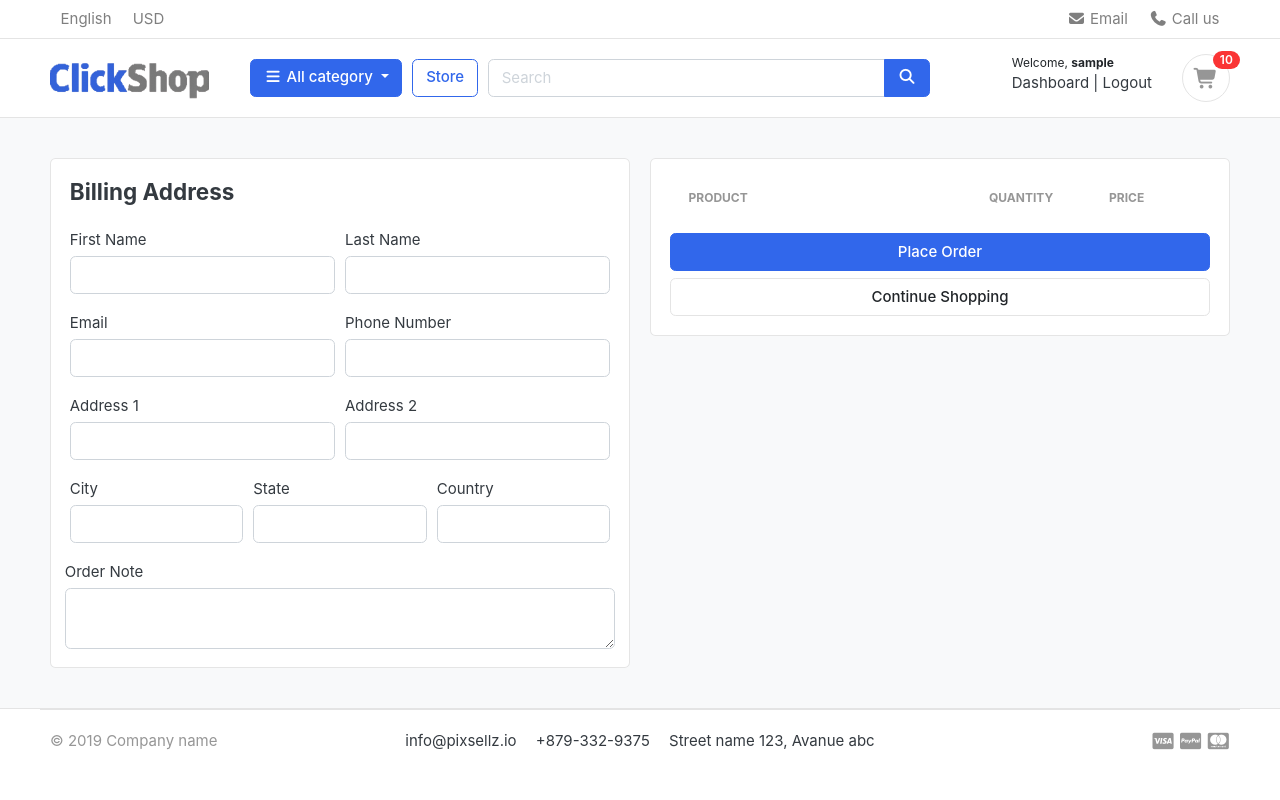
After one commit to Sushank-Code/ClickShop, a Django app: page /cart/checkout/ in a window 1280 px wide. The commit adds this page. Run offline with Django 5.2, Linux system fonts and the light colour scheme; a user stored in the database is signed in; tables that the repository leaves empty hold one stand-in row (values such as "Sample post"); lists and menus that the app fills with data are empty; some libraries are stand-ins or nearby versions; some web fonts are replaced.

Commit message:
grouping cart for logged in user

```diff
--- a/eproject/carts/context_processors.py
+++ b/eproject/carts/context_processors.py
@@ -8,8 +8,13 @@ def Counter(request):
     else :
         try:
             cart = Cart.objects.filter(cart_id = _cart_id(request))
-            cart_items = CartItem.objects.filter(cart = cart[:1])
-            # gettting the first cart Id(Which contain evry product in cart)
+
+            if request.user.is_authenticated:
+                cart_items = CartItem.objects.filter(user = request.user)
+
+            else:
+                cart_items = CartItem.objects.filter(cart = cart[:1])
+                # gettting the first cart Id(Which contain evry product in cart)
 
             for cart_item in cart_items:
                 cart_count += cart_item.quantity
--- a/eproject/carts/models.py
+++ b/eproject/carts/models.py
@@ -1,5 +1,6 @@
 from django.db import models
 from store.models import Product,Variation
+from accounts.models import Account
 
 # Create your models here.
 
@@ -11,9 +12,10 @@ class Cart(models.Model):
         return self.cart_id
 
 class CartItem(models.Model):
+    user = models.ForeignKey(Account,on_delete=models.CASCADE,null=True)
     product = models.ForeignKey(Product, on_delete=models.CASCADE)
     variations = models.ManyToManyField(Variation,blank=True)
-    cart = models.ForeignKey(Cart, on_delete=models.CASCADE)
+    cart = models.ForeignKey(Cart, on_delete=models.CASCADE,null=True)
     quantity = models.IntegerField()
     is_active = models.BooleanField(default=True)
 
--- /dev/null
+++ b/eproject/carts/templates/carts/checkout.html
@@ -0,0 +1,134 @@
+{% extends 'kartapp/base.html' %}
+{% load static %}
+
+{% block content %}
+
+<section class="section-content padding-y bg">
+    <div class="container">
+
+        <!-- ============================ COMPONENT 1 ================================= -->
+        <div class="row">
+            <aside class="col-lg-6">
+                <div class="card">
+                    <div class="card-body">
+                        <h4 class="card-title mb-4">Billing Address</h4>
+                        <form action="" method="post">
+                            {% csrf_token %}
+                            <div class="form-row">
+                                <div class="col form-group">
+                                    <label for="">First Name</label>
+                                    <input type="text" name="first_name" id="" class="form-control" required>
+                                </div>
+                                <div class="col form-group">
+                                    <label for="">Last Name</label>
+                                    <input type="text" name="last_name" id="" class="form-control" required>
+                                </div>
+                            </div>
+                            <div class="form-row">
+                                <div class="col form-group">
+                                    <label for="">Email</label>
+                                    <input type="email" name="email" id="" class="form-control" required>
+                                </div>
+                                <div class="col form-group">
+                                    <label for="">Phone Number</label>
+                                    <input type="text" name="phone" id="" class="form-control" required>
+                                </div>
+                            </div>
+                            <div class="form-row">
+                                <div class="col form-group">
+                                    <label for="">Address 1</label>
+                                    <input type="text" name="address_1" id="" class="form-control" required>
+                                </div>
+                                <div class="col form-group">
+                                    <label for="">Address 2</label>
+                                    <input type="text" name="address_2" id="" class="form-control" required>
+                                </div>
+                            </div>
+                            <div class="form-row">
+                                <div class="col form-group">
+                                    <label for="">City</label>
+                                    <input type="text" name="city" id="" class="form-control" required>
+                                </div>
+                                <div class="col form-group">
+                                    <label for="">State</label>
+                                    <input type="text" name="state" id="" class="form-control" required>
+                                </div>
+                                <div class="col form-group">
+                                    <label for="">Country</label>
+                                    <input type="text" name="country" id="" class="form-control" required>
+                                </div>
+                            </div>
+                            <div class="form-row">
+                                <label for="">Order Note</label>
+                                <textarea name="order_note" id="" rows="2" class="form-control"></textarea>
+                            </div>
+
+
+                    </div>
+                </div> <!-- card.// -->
+
+            </aside> <!-- col.// -->
+            <aside class="col-lg-6">
+
+                <div class="card">
+                    <div class="card-body">
+                        <table class="table table-borderless table-shopping-cart">
+                            <thead class="text-muted">
+                                <tr class="small text-uppercase">
+                                    <th scope="col">Product</th>
+                                    <th scope="col" width="120">Quantity</th>
+                                    <th scope="col" width="120">Price</th>
+
+                                </tr>
+                            </thead>
+                            <tbody>
+                                {% for cart_item in cart_items %}
+                                <tr>
+                                    <td>
+                                        <figure class="itemside align-items-center">
+                                            <div class="aside"><img src="{{ cart_item.product.image.url }}"
+                                                    class="img-sm">
+                                            </div>
+                                            <figcaption class="info">
+                                                <a href="{{ cart_item.product.get_url }}" class="title text-dark">
+                                                    {{ cart_item.product.product_name }}</a>
+                                                <p class="text-muted small">
+                                                    {% if cart_item.variations.all %}
+                                                    {% for item in cart_item.variations.all %}
+                                                    {{item.variation_category | capfirst}} :
+                                                    {{item.variation_value | capfirst}}
+                                                    <br />
+                                                    {% endfor %}
+                                                    {% endif %}
+                                                </p>
+                                            </figcaption>
+                                        </figure>
+                                    </td>
+                                    <td>
+                                        <label for="">{{ cart_item.quantity }}</label>
+                                    </td>
+                                    <td>
+                                        <div class="price-wrap">
+                                            <var class="price">Rs {{ cart_item.sub_total }}</var>
+                                            <small class="text-muted">Rs {{ cart_item.product.price }} each </small>
+                                        </div> <!-- price-wrap .// -->
+                                    </td>
+                                </tr>
+                                {% endfor %}
+                            </tbody>
+                        </table>
+                        <button type="submit" name="submit" class="btn btn-primary btn-block"> Place Order </button>
+                        <a href="{% url 'store' %}" class="btn btn-light btn-block">Continue Shopping</a>
+                        </form>
+                    </div> <!-- card-body.// -->
+                </div> <!-- card.// -->
+
+            </aside> <!-- col.// -->
+
+
+        </div> <!-- row.// -->
+        <!-- ============================ COMPONENT 1 END .// ================================= -->
+    </div> <!-- container .//  -->
+</section>
+
+{% endblock content%}
--- a/eproject/carts/urls.py
+++ b/eproject/carts/urls.py
@@ -6,4 +6,6 @@ urlpatterns = [
     path('add_cart/<int:product_id>/',views.add_cart,name='add_cart'),
     path('remove_cart/<int:product_id>/<int:cart_item_id>/',views.remove_cart,name='remove_cart'),
     path('remove_all/<int:product_id>/<int:cart_item_id>/',views.remove_all,name='remove_all'),
+
+    path("checkout/",views.checkout, name="checkout")
 ]
--- a/eproject/carts/views.py
+++ b/eproject/carts/views.py
@@ -3,6 +3,8 @@ from store.models import Product,Variation
 from carts.models import Cart
 from carts.models import CartItem
 from django.core.exceptions import ObjectDoesNotExist
+
+from django.contrib.auth.decorators import login_required
 
 # Create your views here.
 
@@ -15,65 +17,120 @@ def _cart_id (request):                      # helper function = private & inter
 def add_cart(request,product_id):
 
     product = Product.objects.get(id = product_id)
+    current_user = request.user
 
-    # taking "variation" from user
-    product_variation = []
-    if request.method == "POST":
-        for key, value in request.POST.items():
-            if key != "csrfmiddlewaretoken":
-                # print(key, value)
+    if current_user.is_authenticated:
 
-                try:
-                    variation = Variation.objects.get(product=product, variation_category__iexact = key ,variation_value__iexact = value)
-                    product_variation.append(variation)
-                except Exception as e:
-                    print("Error : ", e)
+        product_variation = []
+        if request.method == "POST":
+            for key, value in request.POST.items():
+                if key != "csrfmiddlewaretoken":
 
-    # This Make sure user has a cart tied to their session
-    cart, created = Cart.objects.get_or_create(cart_id=_cart_id(request))
+                    try:
+                        variation = Variation.objects.get(product=product, variation_category__iexact = key ,variation_value__iexact = value)
+                        product_variation.append(variation)
+                    except Exception as e:
+                        print("Error : ", e)
 
-    is_cart_item_exists = CartItem.objects.filter(cart = cart, product = product).exists()
+        is_cart_item_exists = CartItem.objects.filter(user = current_user, product = product).exists()
 
-    # adding product to cart item & grouping variations
+        if is_cart_item_exists:
+            cart_item = CartItem.objects.filter(user = current_user,product = product )
 
-    if is_cart_item_exists:
-        cart_item = CartItem.objects.filter(product = product ,cart = cart)
+            ex_var_list = []
+            cart_item_id = []
+            for item in cart_item:
+                existing_variations = item.variations.all()
+                ex_var_list.append(list(existing_variations))
+                cart_item_id.append(item.id)
 
-        # getting the existing "variation" and "id" of product which is in cart
-        ex_var_list = []
-        cart_item_id = []
-        for item in cart_item:
-            existing_variations = item.variations.all()
-            ex_var_list.append(list(existing_variations))
-            cart_item_id.append(item.id)
+            if product_variation in ex_var_list:
 
-        # checking current_variation we going to add is already in cart or not
-        if product_variation in ex_var_list:
+                cart_item_index = ex_var_list.index(product_variation)
+                item_id = cart_item_id[cart_item_index]
+                item = CartItem.objects.get(product=product,id=item_id)
+                item.quantity += 1
+                item.save()
 
-            cart_item_index = ex_var_list.index(product_variation)     # getting the index of current_variation
-            item_id = cart_item_id[cart_item_index]                    # accessing the id from above id list
-            item = CartItem.objects.get(product=product,id=item_id)
-            item.quantity += 1
-            item.save()
+            else:
 
-        else:
-            # If we are going to add same product but different variation
-            item = CartItem.objects.create(product=product,cart = cart , quantity = 1)
+                item = CartItem.objects.create(product=product,user = current_user,quantity = 1)
+                if len(product_variation) > 0 :
+                    item.variations.clear()
+                    for variation in product_variation :
+                        item.variations.add(variation)
+
+                item.save()
+
+        else :
+
+            cart_item = CartItem.objects.create(product=product,user=current_user,quantity = 1)
             if len(product_variation) > 0 :
-                item.variations.clear()
-                for variation in product_variation :    # multiple varation here
-                    item.variations.add(variation)
+                cart_item.variations.clear()
+                for variation in product_variation :
+                    cart_item.variations.add(variation)
+        return redirect('cart')
 
-            item.save()
+    else:        # for non authenticated user
 
-    else :
-        # If cart not exist , place the product in cart
-        cart_item = CartItem.objects.create(product=product,cart = cart , quantity = 1)
-        if len(product_variation) > 0 :
-            cart_item.variations.clear()
-            for variation in product_variation :
-                cart_item.variations.add(variation)
-    return redirect('cart')
+        # taking "variation" from user
+        product_variation = []
+        if request.method == "POST":
+            for key, value in request.POST.items():
+                if key != "csrfmiddlewaretoken":
+                    # print(key, value)
+
+                    try:
+                        variation = Variation.objects.get(product=product, variation_category__iexact = key ,variation_value__iexact = value)
+                        product_variation.append(variation)
+                    except Exception as e:
+                        print("Error : ", e)
+
+        # This Make sure user has a cart tied to their session
+        cart, created = Cart.objects.get_or_create(cart_id=_cart_id(request))
+
+        is_cart_item_exists = CartItem.objects.filter(cart = cart, product = product).exists()
+
+        # adding product to cart item & grouping variations
+
+        if is_cart_item_exists:
+            cart_item = CartItem.objects.filter(product = product ,cart = cart)
+
+            # getting the existing "variation" and "id" of product which is in cart
+            ex_var_list = []
+            cart_item_id = []
+            for item in cart_item:
+                existing_variations = item.variations.all()
+                ex_var_list.append(list(existing_variations))
+                cart_item_id.append(item.id)
+
+            # checking current_variation we going to add is already in cart or not
+            if product_variation in ex_var_list:
+
+                cart_item_index = ex_var_list.index(product_variation)     # getting the index of current_variation
+                item_id = cart_item_id[cart_item_index]                    # accessing the id from above id list
+                item = CartItem.objects.get(product=product,id=item_id)
+                item.quantity += 1
+                item.save()
+
+            else:
+                # If we are going to add same product but different variation
+                item = CartItem.objects.create(product=product,cart = cart , quantity = 1)
+                if len(product_variation) > 0 :
+                    item.variations.clear()
+                    for variation in product_variation :    # multiple varation here
+                        item.variations.add(variation)
+
+                item.save()
+
+        else :
+            # If cart not exist , place the product in cart with variation
+            cart_item = CartItem.objects.create(product=product,cart = cart , quantity = 1)
+            if len(product_variation) > 0 :
+                cart_item.variations.clear()
+                for variation in product_variation :
+                    cart_item.variations.add(variation)
+        return redirect('cart')
 
 def remove_cart(request,product_id,cart_item_id):
     cart = Cart.objects.get(cart_id = _cart_id(request))
@@ -98,6 +155,35 @@ def remove_all(request,product_id,cart_item_id):
     return redirect('cart')
 
 def cart(request,total = 0,quantity = 0,tax = 0,grand_total = 0,cart_items = None):
+
+    try:
+        if request.user.is_authenticated:
+            cart_items = CartItem.objects.filter(user = request.user, is_active = True)
+
+        else:
+            # for non authenticated user
+            cart = Cart.objects.get(cart_id = _cart_id(request))
+            cart_items = CartItem.objects.filter(cart = cart, is_active = True)
+
+        for item in cart_items:
+            total += (item.product.price * item.quantity)   # every product in cart's = total
+            quantity += item.quantity
+        tax = (2 * total)/100
+        grand_total = total + tax
+    except ObjectDoesNotExist:
+        pass
+
+    context = {
+        'total':total,
+        'quantity':quantity,
+        'cart_items':cart_items,
+        'tax' : tax,
+        'grand_total' : grand_total
+    }
+    return render (request,'carts/cart.html',context)
+
+@login_required(login_url='Signin')
+def checkout(request,total = 0,quantity = 0,tax = 0,grand_total = 0,cart_items = None):
     try:
         cart = Cart.objects.get(cart_id = _cart_id(request))
         cart_items = CartItem.objects.filter(cart = cart, is_active = True)
@@ -116,4 +202,4 @@ def cart(request,total = 0,quantity = 0,tax = 0,grand_total = 0,cart_items = Non
         'tax' : tax,
         'grand_total' : grand_total
     }
-    return render (request,'carts/cart.html',context)
+    return render(request,'carts/checkout.html',context)
--- a/eproject/store/views.py
+++ b/eproject/store/views.py
@@ -1,7 +1,7 @@
 from django.shortcuts import render,get_object_or_404,HttpResponse,redirect
 from kartapp.models import Category
 from store.models import Product
-from django.core.paginator import EmptyPage,PageNotAnInteger,Paginator
+from django.core.paginator import Paginator
 from django.db.models import Q
 
 # Create your views here.
```
Also changed, not shown: eproject/accounts/views.py (+16 -0 lines), eproject/carts/templates/carts/cart.html (+4 -3 lines), eproject/carts/migrations/0003_cartitem_user_alter_cartitem_cart.py (added).
